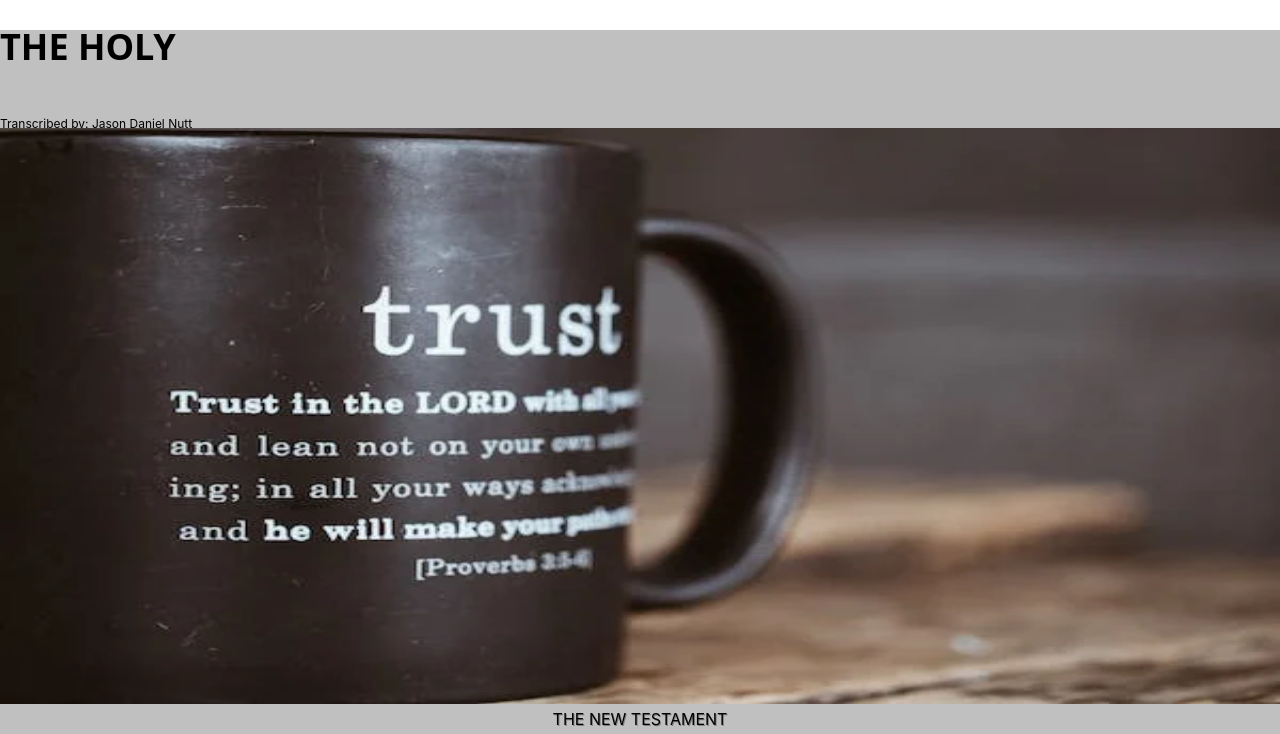
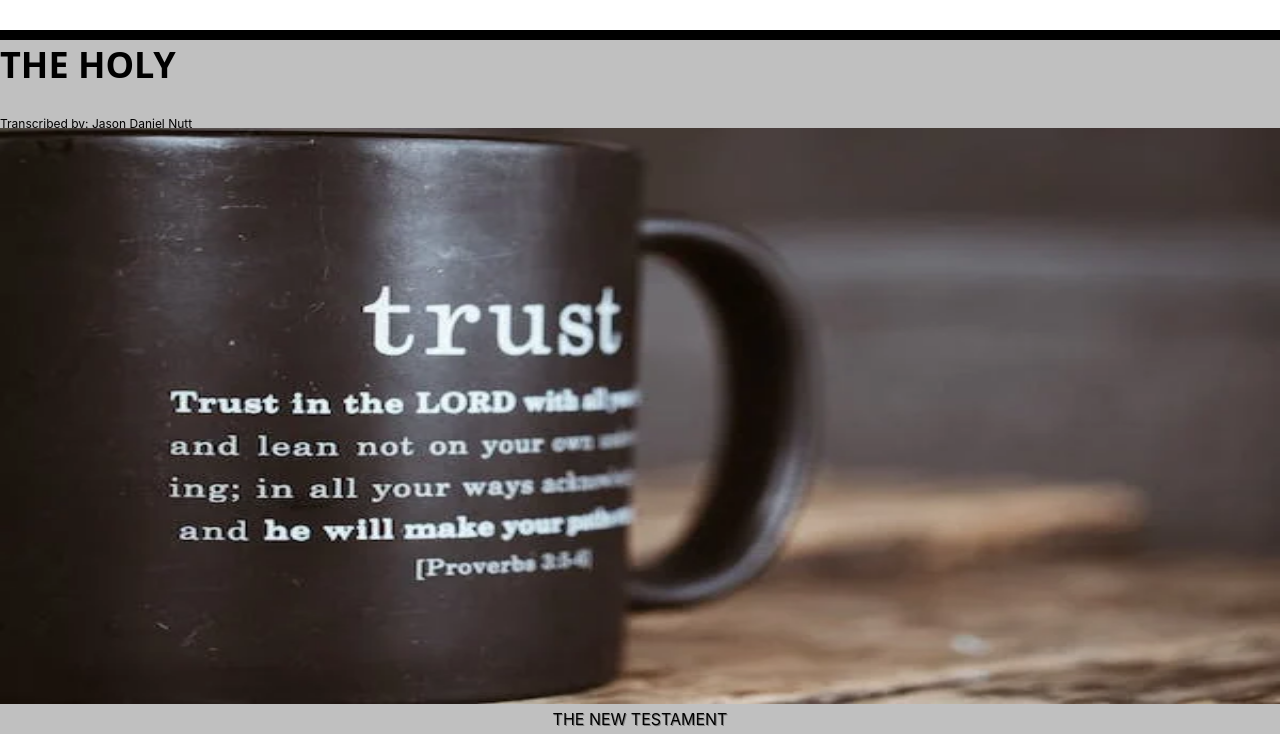
Before and after one commit to jnutt367/the-holy-bible, a Next.js app: page / in a window 1280 px wide. Shown: the top 734 px of the page. Built offline with nearby package versions, Linux system fonts and the light colour scheme.

Commit message:
Update Home.module.css

```diff
--- a/styles/Home.module.css
+++ b/styles/Home.module.css
@@ -1,10 +1,11 @@
 .container {
-  background-color: silver;
+  position: relative;
+  background-color: black;
 }
 .holy {
   backgroud-color: silver;
   font-family: Ariel, sans, serif, sans-serif, cursive, fantasy;
-  position: relative;
+  position: sticky;
    top: -18px;
   font-size: 36px;
   margin-bottom: 35px;
```
